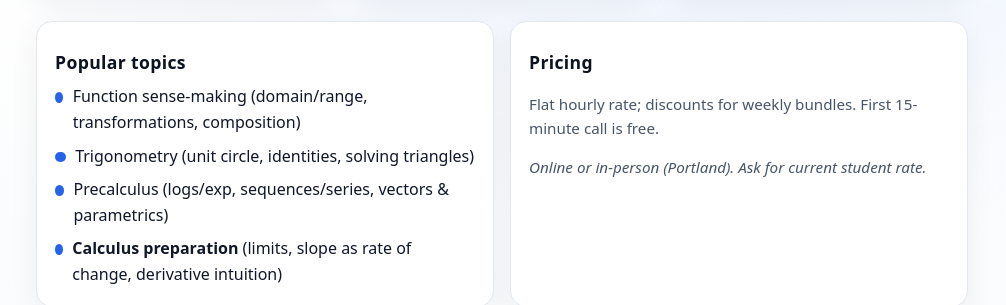
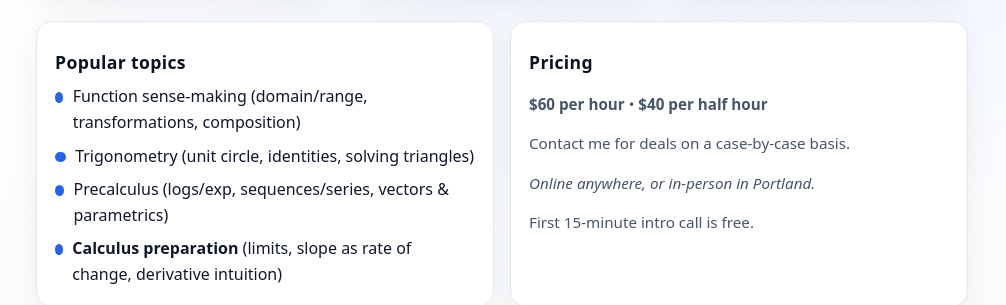
Before and after one commit to L3PT0N-L0V3R/L3PT0N-L0V3R.github.io, a plain HTML site: page index.html in a window 1280 px wide. Shown: the part 891-1196 px from the top of the page, without its empty margins (138-1144 px from the left). Drawn offline with Linux system fonts and the light colour scheme.

Commit message:
update 3 index.html

```diff
--- a/index.html
+++ b/index.html
@@ -217,9 +217,12 @@
       </article>
       <article class="card">
         <div class="section-title">Pricing</div>
-        <p class="small">Flat hourly rate; discounts for weekly bundles. First 15-minute call is free.</p>
-        <p class="small"><em>Online or in-person (Portland). Ask for current student rate.</em></p>
+        <p class="small"><strong>$60 per hour</strong> • <strong>$40 per half hour</strong></p>
+        <p class="small">Contact me for deals on a case-by-case basis.</p>
+        <p class="small"><em>Online anywhere, or in-person in Portland.</em></p>
+        <p class="small">First 15-minute intro call is free.</p>
       </article>
+
     </section>
 
     <section id="about" style="margin-top:24px" class="card">
```
